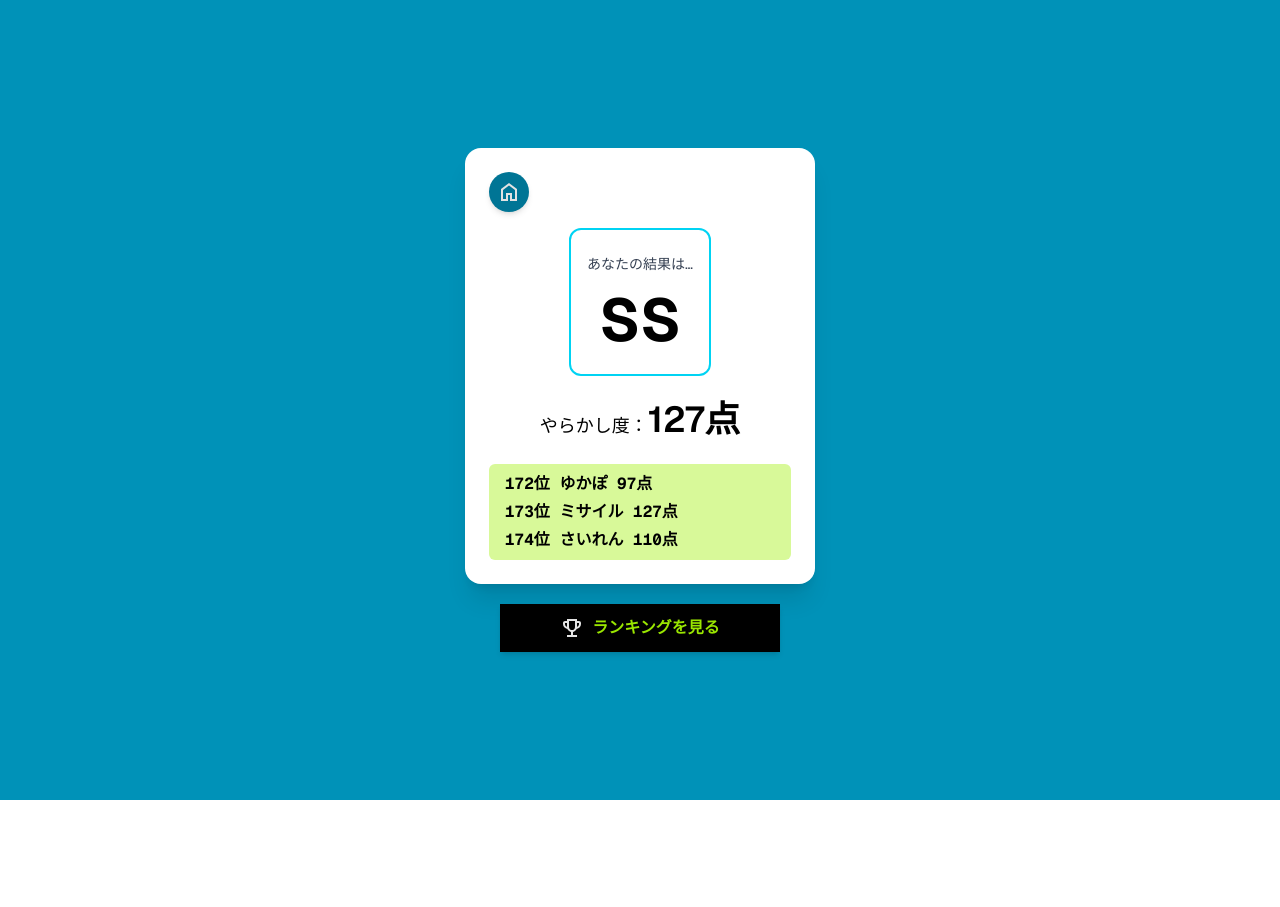
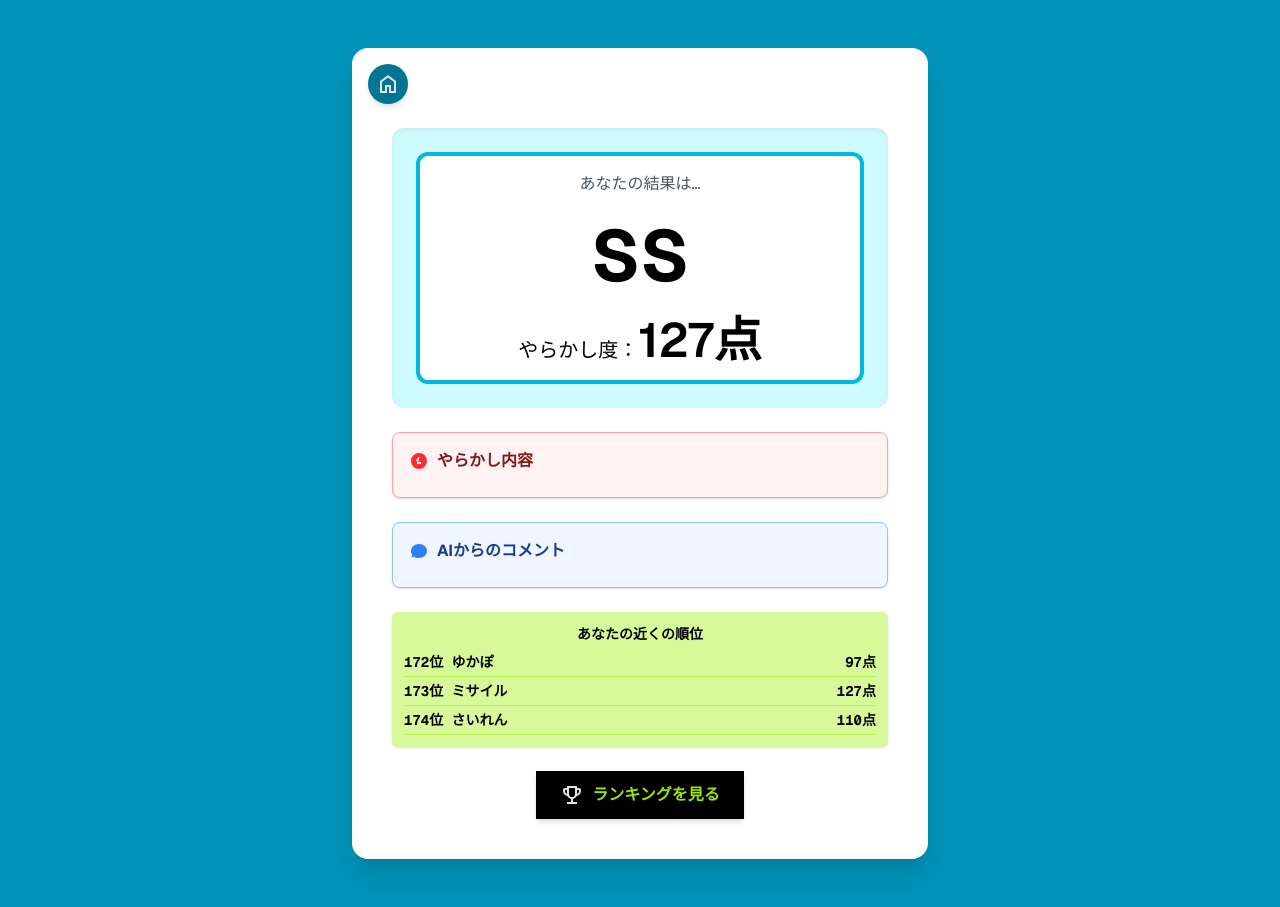
Before and after one commit to Po372/demo-app, a Next.js app: page /result in a window 1280 px wide. Before the commit the page ends 800 px from the top, so only its background shows below. Built offline with nearby package versions, Linux system fonts and the light colour scheme.

Commit message:
リザルト画面にコメントと要約が載るように

```diff
--- a/app/result/[id]/page.tsx
+++ b/app/result/[id]/page.tsx
@@ -5,12 +5,14 @@ import { useParams } from "next/navigation";
 import { supabase } from "@/utils/supabase";
 import Result from "@/features/Result/Result";
 import Loading from "@/features/Result/Loading";
+import { scoreToGrade } from "@/logics/scoreToRank";
 
 type RankingEntry = {
   id: string;
   userName: string;
   score: number;
   comment: string;
+  summary: string;
   rank: number;
 };
 
@@ -23,6 +25,8 @@ export default function HomeResultPage() {
     grade: string;
     score: number;
     ranking: RankingEntry[];
+    comment: string;
+    failuer: string;
   } | null>(null);
 
   useEffect(() => {
@@ -44,7 +48,7 @@ export default function HomeResultPage() {
         // 全ての結果をスコア降順で取得
         const { data: allResults, error: allError } = await supabase
           .from("results")
-          .select("id, user_name, score, comment")
+          .select("id, user_name, score, comment, failure_text")
           .order("score", { ascending: false });
 
         if (allError || !allResults) {
@@ -59,6 +63,7 @@ export default function HomeResultPage() {
           userName: entry.user_name,
           score: entry.score,
           comment: entry.comment,
+          summary: entry.failure_text,
           rank: index + 1,
         }));
 
@@ -79,6 +84,8 @@ export default function HomeResultPage() {
           grade: result.grade,
           score: result.score,
           ranking: surroundingEntries,
+          comment: result.comment,
+          failuer: result.failure_text,
         });
       } catch (err) {
         console.error("エラーが発生しました", err);
@@ -90,28 +97,15 @@ export default function HomeResultPage() {
     fetchResultAndRanking();
   }, [resultId]);
 
-  //読込中画面（未実装）
+  //読込中画面
   if (loading) return (
       //<div className="p-4 text-center">読み込み中...</div>
       <Loading />
     );
   if (!resultData) return <div className="p-4 text-center">結果が見つかりませんでした。</div>;
 
-  //ランク判定
-  if(resultData.score>=100)resultData.grade="SSS";
-  else if(resultData.score>=95)resultData.grade="SS";
-  else if(resultData.score>=90)resultData.grade="S";
-  else if(resultData.score>=80)resultData.grade="A";
-  else if(resultData.score>=60)resultData.grade="B";
-  else if(resultData.score>=30)resultData.grade="C";
-  else if(resultData.score>=0)resultData.grade="D";
-  else if(resultData.score>=-29)resultData.grade="-D";
-  else if(resultData.score>=-59)resultData.grade="-C";
-  else if(resultData.score>=-79)resultData.grade="-B";
-  else if(resultData.score>=-89)resultData.grade="-A";
-  else if(resultData.score>=-94)resultData.grade="-S";
-  else if(resultData.score>=99)resultData.grade="-SS";
-  else resultData.grade="-SSS";
+
+  resultData.grade=scoreToGrade(resultData.score);
 
   return (
 
@@ -119,6 +113,8 @@ export default function HomeResultPage() {
       grade={resultData.grade}
       score={resultData.score}
       ranking={resultData.ranking}
+      comment={resultData.comment}
+      failue_text={resultData.failuer}
     />
 
   );
--- a/features/Result/Result.tsx
+++ b/features/Result/Result.tsx
@@ -1,11 +1,11 @@
 import Link from "next/link";
-import React from 'react';
+import React from "react";
 
 type RankingEntry = {
   id: string;
   userName: string;
   score: number;
-  comment:string
+  comment: string;
   rank: number;
 };
 
@@ -13,52 +13,119 @@ type ResultProps = {
   grade: string;
   score: number;
   ranking: RankingEntry[];
+  comment: string;
+  failue_text: string;
 };
 
-export const Result: React.FC<ResultProps> = ({ grade, score, ranking }) => {
+export const Result: React.FC<ResultProps> = ({
+  grade,
+  score,
+  ranking,
+  comment,
+  failue_text,
+}) => {
   return (
-    <div className="bg-cyan-600 min-h-screen flex flex-col items-center justify-center relative font-sans">
-      <div className="bg-white rounded-2xl p-6 shadow-xl w-[350px] text-center">
+    <div className="bg-cyan-600 min-h-screen flex flex-col items-center justify-center font-sans px-4 py-6 sm:py-12">
+      <div className="bg-white rounded-2xl p-6 sm:p-10 shadow-xl w-full max-w-xl mx-auto text-center relative">
         {/* 🏠 ホームボタン */}
         <Link href="/">
-          <button className="bg-cyan-700 hover:bg-cyan-500 transition-colors duration-200 rounded-full w-10 h-10 flex items-center justify-center shadow-md text-white text-xl">
-              <svg xmlns="http://www.w3.org/2000/svg" height="24px" viewBox="0 -960 960 960" width="24px" fill="#e3e3e3"><path d="M240-200h120v-240h240v240h120v-360L480-740 240-560v360Zm-80 80v-480l320-240 320 240v480H520v-240h-80v240H160Zm320-350Z"/></svg>
+          <button className="absolute top-4 left-4 bg-cyan-700 hover:bg-cyan-500 transition-colors duration-200 rounded-full w-10 h-10 flex items-center justify-center shadow-md text-white text-xl">
+            <svg
+              xmlns="http://www.w3.org/2000/svg"
+              height="24px"
+              viewBox="0 -960 960 960"
+              width="24px"
+              fill="#e3e3e3"
+            >
+              <path d="M240-200h120v-240h240v240h120v-360L480-740 240-560v360Zm-80 80v-480l320-240 320 240v480H520v-240h-80v240H160Zm320-350Z" />
+            </svg>
           </button>
         </Link>
 
-        {/* 📄 メインカード */}
-        <div className="mt-4">
-            <div className=" border-2 border-cyan-400 rounded-xl px-4 py-2 inline-block">
-                <p className="mt-4 text-gray-700 text-sm text-center mb-2">あなたの結果は…</p>
-                    <div className="text-6xl font-bold flex items-center justify-center mx-auto my-4 text-black">
-                        {grade}
+        {/* 本体レイアウト */}
+        <div className="flex flex-col gap-6 mt-10">
+          {/* 結果部分 */}
+          <div className="flex flex-col justify-center items-center bg-cyan-100 rounded-xl p-6 shadow-inner">
+            <div className="border-4 border-cyan-500 rounded-xl px-6 py-4 bg-white w-full text-center break-words">
+              <p className="text-gray-600 text-base mb-2">あなたの結果は…</p>
+              <div className="text-7xl font-bold text-black my-6">{grade}</div>
+              <p className="text-lg sm:text-xl text-black break-words whitespace-nowrap">
+                やらかし度：
+                <span className="font-semibold text-3xl sm:text-5xl">{score}点</span>
+              </p>
             </div>
           </div>
-            {/*やらかし度合いを点数表示*/}
-            <p className="text-lg text-black mt-6">
-                やらかし度：<span className="font-semibold text-4xl">{score}点</span>
-            </p>
-                {/*自分周辺のランキング表示*/ }
-                <div className="bg-lime-200 rounded-md mt-6 py-2 px-4 space-y-1 text-left text-black text-m font-bold">
+
+          {/* やらかし内容 */}
+          <div className="bg-red-50 border border-red-300 text-red-900 rounded-lg p-4 shadow-sm">
+            <h3 className="font-bold text-md mb-2 flex items-center gap-2">
+              <svg
+                className="w-5 h-5 text-red-500"
+                fill="currentColor"
+                viewBox="0 0 20 20"
+              >
+                <path
+                  fillRule="evenodd"
+                  d="M10 18a8 8 0 100-16 8 8 0 000 16zm.707-11.707a1 1 0 00-1.414 0L7 9.586 8.414 11l1.293-1.293a1 1 0 000-1.414zm1.293 4.707H8v2h4v-2h-1z"
+                  clipRule="evenodd"
+                />
+              </svg>
+              やらかし内容
+            </h3>
+            <p className="text-sm whitespace-pre-wrap">{failue_text}</p>
+          </div>
+
+          {/* コメント */}
+          <div className="bg-blue-50 border border-blue-300 text-blue-900 rounded-lg p-4 shadow-sm">
+            <h3 className="font-bold text-md mb-2 flex items-center gap-2">
+              <svg
+                className="w-5 h-5 text-blue-500"
+                fill="currentColor"
+                viewBox="0 0 20 20"
+              >
+                <path d="M18 10c0-3.866-3.582-7-8-7S2 6.134 2 10c0 1.386.473 2.667 1.269 3.706C3.097 15.313 2 16.417 2 16.417c.845-.282 1.851-.527 2.707-.686A7.976 7.976 0 0010 17c4.418 0 8-3.134 8-7z" />
+              </svg>
+              AIからのコメント
+            </h3>
+            <p className="text-sm whitespace-pre-wrap">{comment}</p>
+          </div>
+
+          {/* ランキング */}
+          <div className="bg-lime-200 rounded-md p-3 shadow-sm text-black font-bold">
+            <h3 className="text-sm mb-2">あなたの近くの順位</h3>
+            <div className="space-y-1">
               {ranking.map((entry) => (
-                    <div key={entry.id}>
-                      <span className="min-w-[60px] font-mono">
-                        {entry.rank}位 {entry.userName} {entry.score}点
+                <div
+                  key={entry.id}
+                  className="text-sm font-mono flex justify-between border-b border-lime-300 pb-1"
+                >
+                  <span>
+                    {entry.rank}位 {entry.userName}
                   </span>
+                  <span>{entry.score}点</span>
                 </div>
               ))}
             </div>
           </div>
         </div>
+
         {/* 🏆 ランキングボタン */}
         <Link href="/ranking">
-        <button className="hover:bg-zinc-700 transition-colors duration-200 mt-5 bg-black text-lime-400 font-bold py-3 px-15 shadow-md flex items-center gap-2 ">
-            <svg xmlns="http://www.w3.org/2000/svg" height="24px" viewBox="0 -960 960 960" width="24px" fill="#e3e3e3"><path d="M280-120v-80h160v-124q-49-11-87.5-41.5T296-442q-75-9-125.5-65.5T120-640v-40q0-33 23.5-56.5T200-760h80v-80h400v80h80q33 0 56.5 23.5T840-680v40q0 76-50.5 132.5T664-442q-18 46-56.5 76.5T520-324v124h160v80H280Zm0-408v-152h-80v40q0 38 22 68.5t58 43.5Zm200 128q50 0 85-35t35-85v-240H360v240q0 50 35 85t85 35Zm200-128q36-13 58-43.5t22-68.5v-40h-80v152Zm-200-52Z"/></svg>
+          <button className="hover:bg-zinc-700 transition-colors duration-200 mt-6 bg-black text-lime-400 font-bold py-3 px-6 shadow-md flex items-center gap-2 mx-auto">
+            <svg
+              xmlns="http://www.w3.org/2000/svg"
+              height="24px"
+              viewBox="0 -960 960 960"
+              width="24px"
+              fill="#e3e3e3"
+            >
+              <path d="M280-120v-80h160v-124q-49-11-87.5-41.5T296-442q-75-9-125.5-65.5T120-640v-40q0-33 23.5-56.5T200-760h80v-80h400v80h80q33 0 56.5 23.5T840-680v40q0 76-50.5 132.5T664-442q-18 46-56.5 76.5T520-324v124h160v80H280Zm0-408v-152h-80v40q0 38 22 68.5t58 43.5Zm200 128q50 0 85-35t35-85v-240H360v240q0 50 35 85t85 35Zm200-128q36-13 58-43.5t22-68.5v-40h-80v152Zm-200-52Z" />
+            </svg>
             ランキングを見る
           </button>
         </Link>
       </div>
-
+    </div>
   );
 };
 
```
Also changed, not shown: features/Result/Loading.tsx (line endings or trailing spaces). Lines whose indentation alone changed are shown as unchanged.
